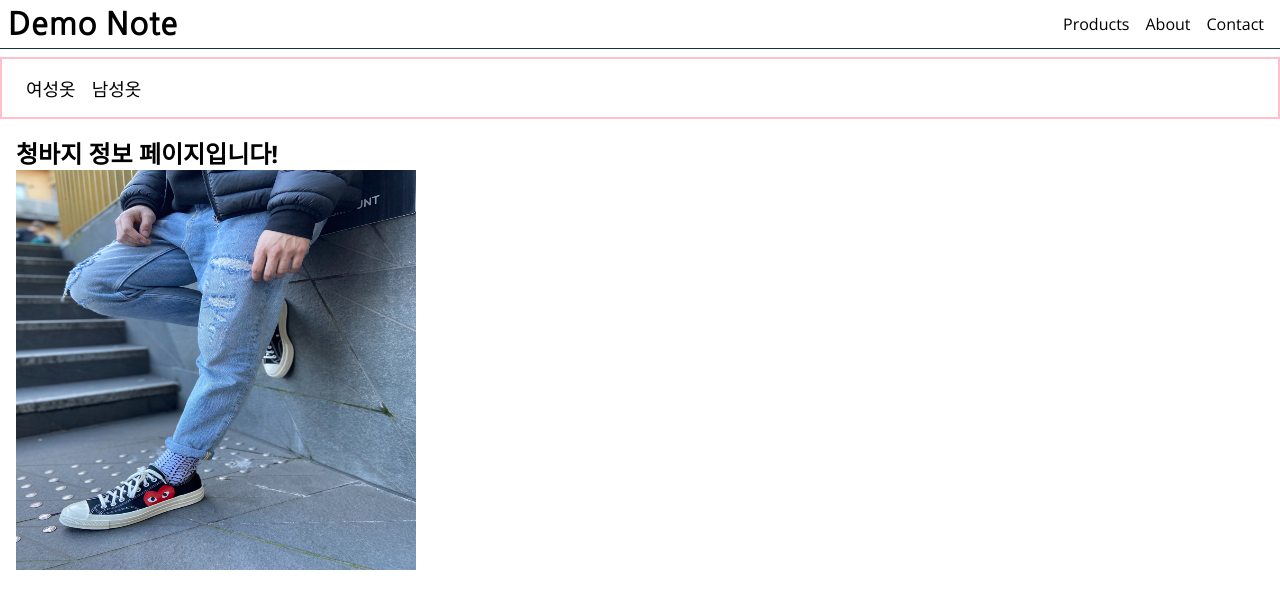
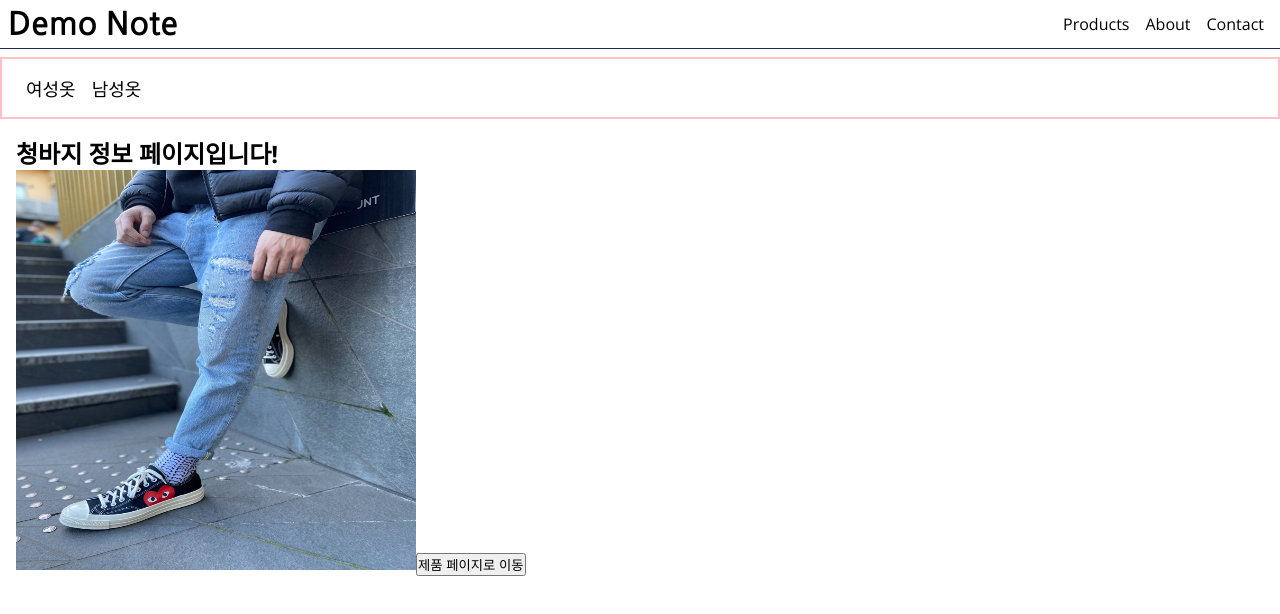
Before and after one commit to jjongminmoon/Study-next.js, a Next.js app: page /products/1234 in a window 1280 px wide. Shown: the top 614 px of the page. Built offline with nearby package versions, Linux system fonts and the light colour scheme.

Commit message:
동적으로 수행

```diff
--- a/src/app/products/[slug]/page.tsx
+++ b/src/app/products/[slug]/page.tsx
@@ -1,6 +1,7 @@
 import Image from "next/image";
 import { getProduct, getProducts } from "@/service/products";
-import { notFound } from "next/navigation";
+import { notFound, redirect } from "next/navigation";
+import GoProductsButton from "@/components/goProductsButton";
 
 export const revalidate = 3;
 
@@ -20,13 +21,15 @@
   const product = await getProduct(slug);
 
   if (!product) {
-    notFound();
+    redirect("/products");
+    // notFound();
   }
 
   return (
     <>
       <h1>{product.name} 정보 페이지입니다!</h1>
       <Image src={`/images/${product.image}`} alt={product.name} width={400} height={400} />
+      <GoProductsButton />
     </>
   );
 }
--- /dev/null
+++ b/src/components/goProductsButton.tsx
@@ -0,0 +1,17 @@
+"use client";
+
+import { useRouter } from "next/navigation";
+
+export default function GoProductsButton() {
+  const router = useRouter();
+
+  return (
+    <button
+      onClick={() => {
+        router.push("/products");
+      }}
+    >
+      제품 페이지로 이동
+    </button>
+  );
+}
```
